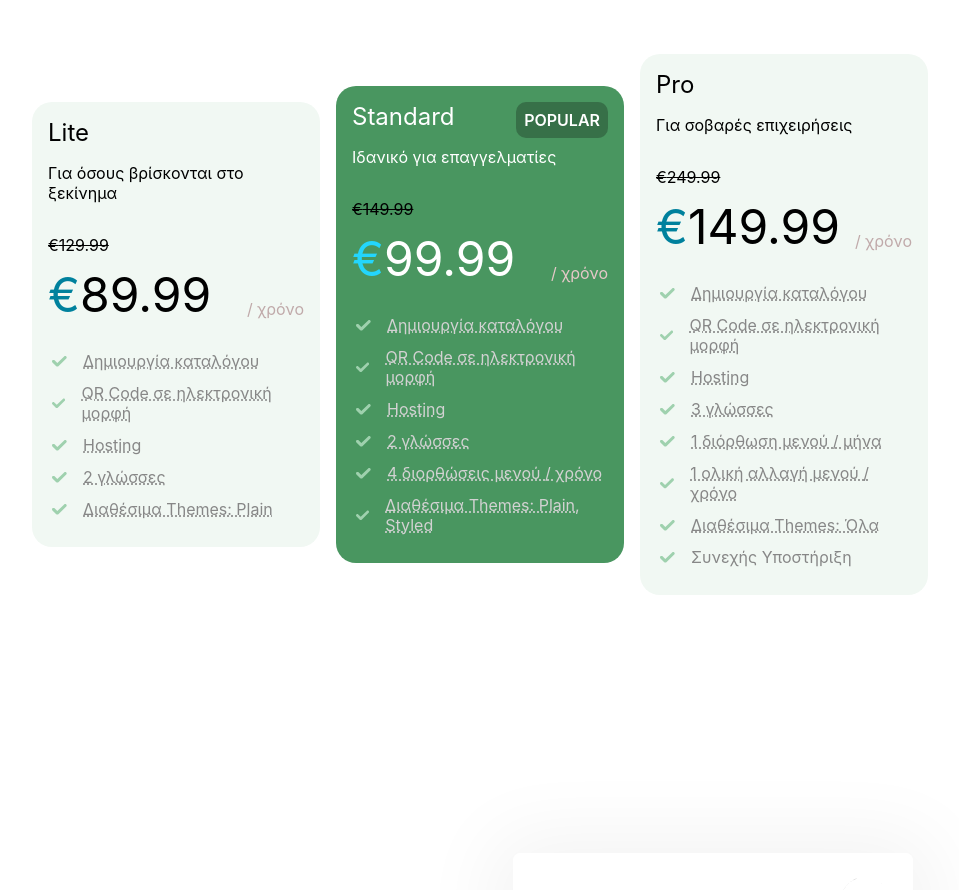
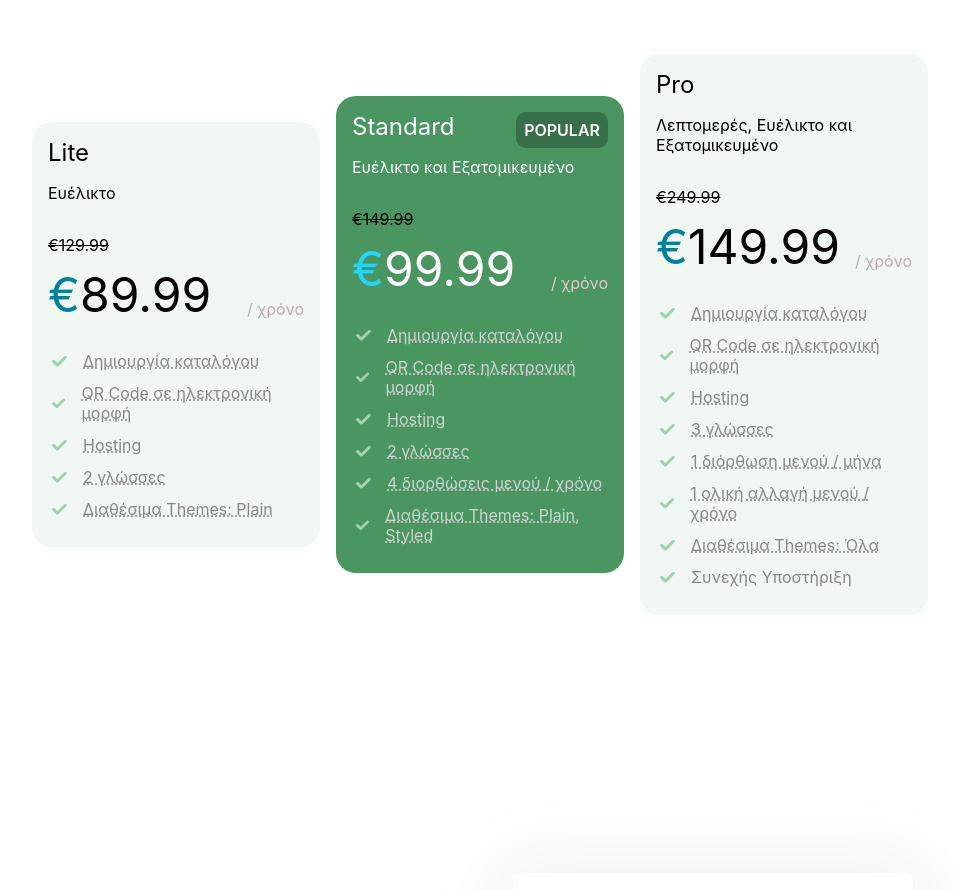
Before and after one commit to Wikodid/wikodid-client, a Next.js app: page / in a window 1280 px wide. Shown: the part 3394-4284 px from the top of the page, without its empty margins (160-1119 px from the left). Built offline with nearby package versions, Linux system fonts and the light colour scheme.

Commit message:
Updated copy in Pricing component.

```diff
--- a/components/LandingPage/Pricing/Pricing.js
+++ b/components/LandingPage/Pricing/Pricing.js
@@ -5,7 +5,7 @@ import styles from "@/components/LandingPage/Pricing/Pricing.module.css";
 const pricingPlans = [
 	{
 		title: "Lite",
-		description: "Για όσους βρίσκονται στο ξεκίνημα",
+		description: "Ευέλικτο",
 		price: {
 			monthly: "2.99",
 			yearly: "89.99",
@@ -48,7 +48,7 @@ const pricingPlans = [
 	},
 	{
 		title: "Standard",
-		description: "Ιδανικό για επαγγελματίες",
+		description: "Ευέλικτο και Εξατομικευμένο",
 		tag: "popular",
 		price: {
 			monthly: "5.99",
@@ -99,7 +99,7 @@ const pricingPlans = [
 	},
 	{
 		title: "Pro",
-		description: "Για σοβαρές επιχειρήσεις",
+		description: "Λεπτομερές, Ευέλικτο και Εξατομικευμένο",
 		price: {
 			monthly: "12.99",
 			yearly: "149.99",
```
